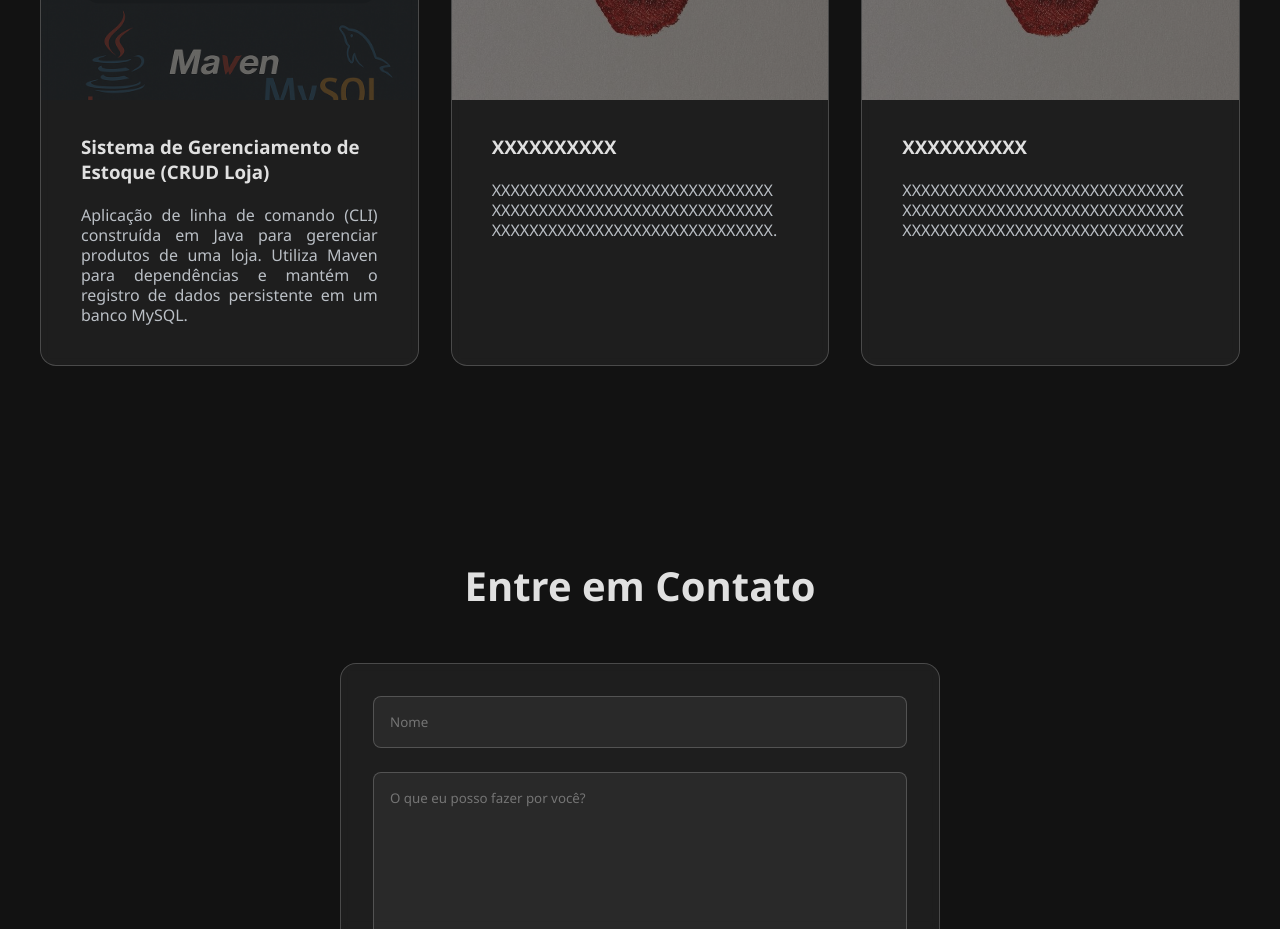
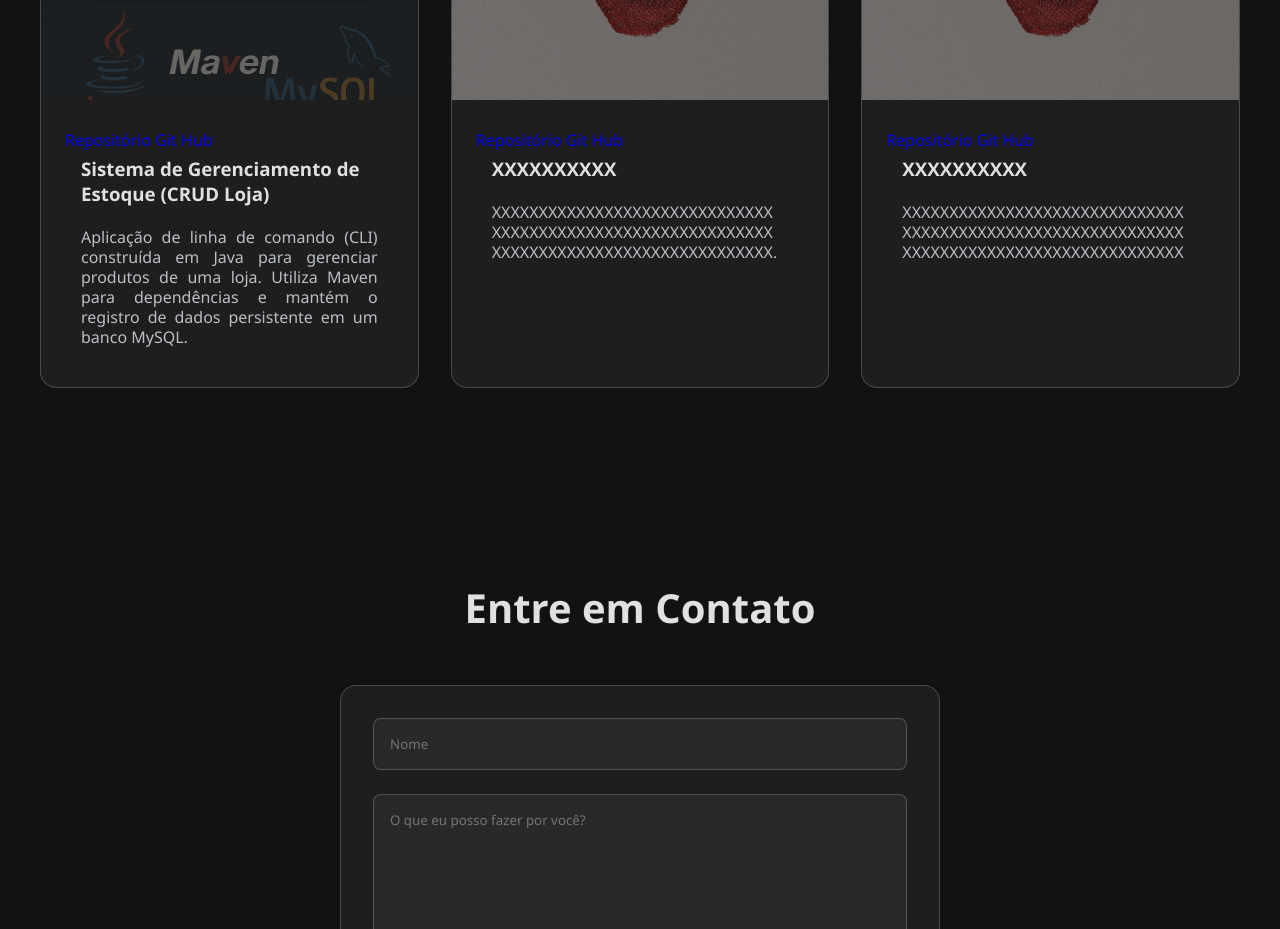
Before and after one commit to cinderDesenv/portifolioCinder, a plain HTML site: page index.html in a window 1280 px wide. Shown: the part 1680-2609 px from the top of the page. Drawn offline with Linux system fonts and the light colour scheme.

Commit message:
Alteração projetos

```diff
--- a/index.html
+++ b/index.html
@@ -61,6 +61,7 @@
             class="projetos-imagem"
           />
           <div class="caixa-textos-projetos">
+          <a href="https://github.com/cinderDesenv/lojaTerminal_CRUD" target="_blank">Repositório Git Hub</a>
             <h3 class="info-projetos">Sistema de Gerenciamento de Estoque (CRUD Loja)</h3>
           <p class="paragrafo-projetos">
             Aplicação de linha de comando (CLI) construída em Java para
@@ -77,7 +78,8 @@
             class="projetos-imagem"
           />
           <div class="caixa-textos-projetos">
-            <h3 class="info-projetos">XXXXXXXXXX</h3>
+          <a href="https://github.com/cinderDesenv" target="_blank">Repositório Git Hub</a>
+          <h3 class="info-projetos">XXXXXXXXXX</h3>
           <p class="paragrafo-projetos">
             XXXXXXXXXXXXXXXXXXXXXXXXXXXXXX
             XXXXXXXXXXXXXXXXXXXXXXXXXXXXXX
@@ -93,7 +95,8 @@
             class="projetos-imagem"
           />
           <div class="caixa-textos-projetos">
-            <h3 class="info-projetos">XXXXXXXXXX</h3>
+          <a href="https://github.com/cinderDesenv" target="_blank">Repositório Git Hub</a>
+          <h3 class="info-projetos">XXXXXXXXXX</h3>
           <p class="paragrafo-projetos">
             XXXXXXXXXXXXXXXXXXXXXXXXXXXXXX
             XXXXXXXXXXXXXXXXXXXXXXXXXXXXXX
--- a/style.css
+++ b/style.css
@@ -130,6 +130,9 @@ h1 {
     padding: 6rem 2rem;
 }
 
+.projetos a {
+    text-decoration: none;
+}
 .projetos-caixa {
     display: grid;
     grid-template-columns: repeat(auto-fit, minmax(300px, 1fr));
```
